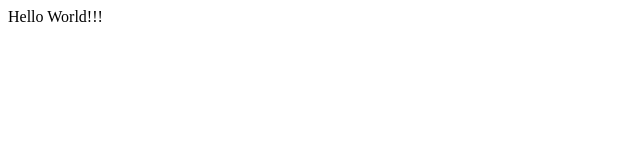
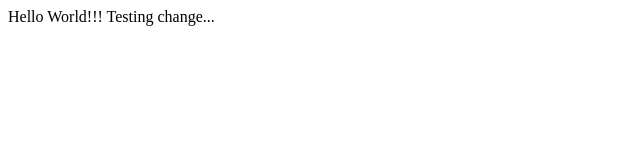
Before and after one commit to gnwelsh/TestProject1, a plain HTML site: page index.html in a window 1280 px wide. Shown: the whole page, without its empty margins (0-640 px from the left). Drawn offline with Linux system fonts and the light colour scheme.

Commit message:
Added text to index

```diff
--- a/index.html
+++ b/index.html
@@ -2,6 +2,7 @@
 
 <body>
 Hello World!!!
+Testing change...
 </body>
 
 </html>
```
